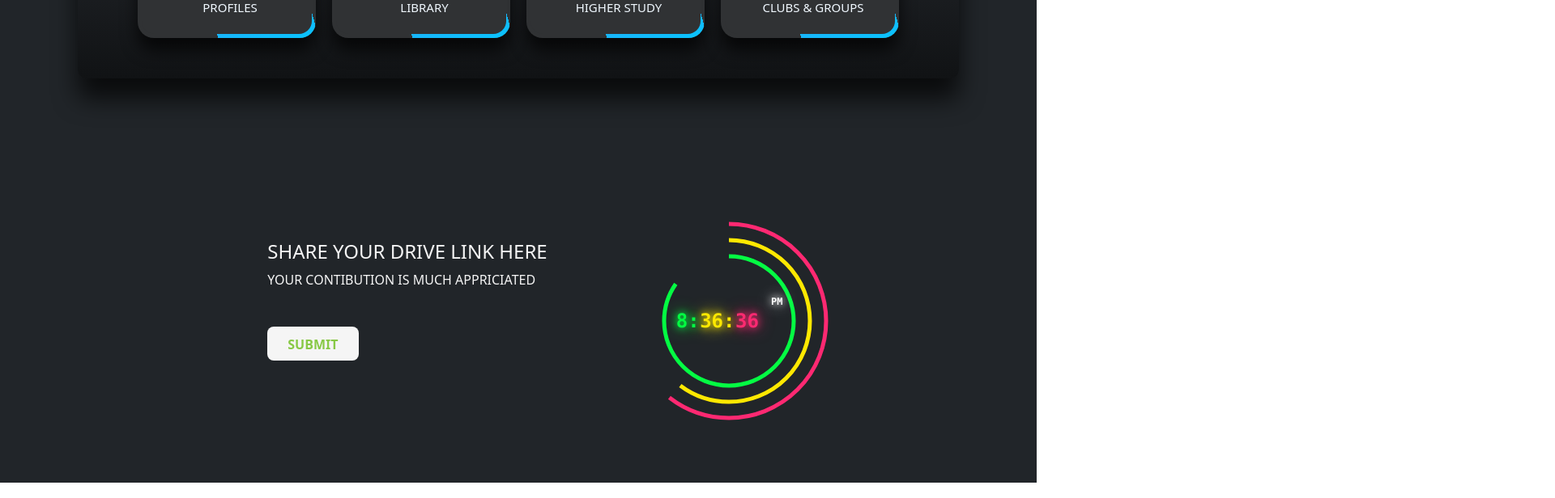
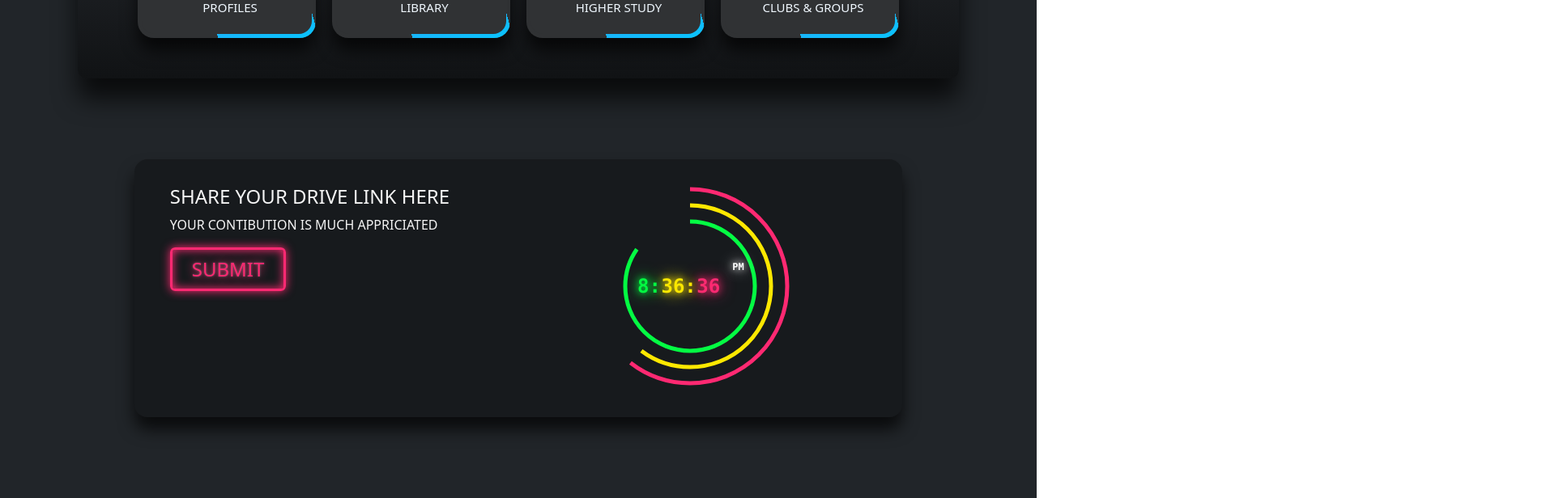
Before and after one commit to Lucky13NS/Kuet-Text-Bot, a React (Create React App) app: page / in a window 1280 px wide. Shown: the part 1731-2347 px from the top of the page at 81% size, 1920 px wide, since content can reach past the window. Built offline with nearby package versions, Linux system fonts and the light colour scheme.

Commit message:
neon button

```diff
--- a/src/components/Home-card/home-card.css
+++ b/src/components/Home-card/home-card.css
@@ -1,3 +1,13 @@
+:root {
+    --clr-neon: #ff2972;
+    --clr-bg: rgba(0, 0, 0, 0.3);
+}
+*,
+*::before,
+*::after {
+  box-sizing: border-box;
+}
+
 .card-background {
     /* position: absolute; */
     background: RGB(33, 37, 41);
@@ -44,7 +54,7 @@
 }
 .card {
     position: relative;
-     background: rgba(48, 50, 52, 1);
+    background: rgba(48, 50, 52, 1);
     /* background: rgba(0, 0, 0, 1); */
     width: 220px;
     height: 400px;
@@ -153,55 +163,117 @@ a:hover, a:visited, a:link, a:active
 }
 
 .clock {
-    /* margin: 160px 0 100px 200px; */
-    margin-top: 200px;
-    margin-bottom: 200px;
+    margin-top: 125px;
+    margin-bottom: 130px;
     margin-left: 200px;
     margin-right: 50px;
 
+
 }
-@media (max-width: 760px) {
+@media (max-width: 985px) {
     .clock {
         scale: 1.2;
         margin-top: 200px;
-        margin-left: 250px;
+        /* margin-left: 225px;
+        margin-left: auto;
+        margin-right: auto;  */
 
     }
 }
-.green {
-    /* background-image: url('../.././images/human.png'); */
-    background: linear-gradient(RGB(1, 176, 65),RGB(136, 201, 70));
-    height: 160px;
-    width: 800px;
-    border-radius: 10px;
 
+.drive-link {
+    background: rgba(0, 0, 0, 0.3);
+    padding: 2rem;
+    height: auto;
+    width: 85%;
+    border-radius: 1rem;
+    margin-bottom: 100px;
+    overflow: hidden;
+    box-shadow: 0 15px 20px rgba(0, 0, 0, 0.7);
+    transition: 0.5s;
 }
+.drive-link:hover {
+    transform: scale(1.01);
+}
+
 @media (max-width: 760px) {
-    .green {
-        scale: 1;
-
-        margin-top: 50px;
-        margin-left: 250px;
+    .drive-link {
+        width: 100%;
     }
 }
+
+
 .drive-link-text {
 
     color: whitesmoke;
     text-align: left;
     white-space: nowrap;
-    margin-top: 100px;
+    /* margin-top: 50px; */
     /* margin-left: 150px; */
 }
-.submit-button {
-    padding-left: 25px;
-    padding-right: 25px;
-    padding-top: 10px;
-    padding-bottom: 8px;
-    border-radius: 8px;
-    margin-top: 30px;
-    margin-bottom: 150px;
-    background: whitesmoke;
-    color: RGB(136, 201, 70);
-    font-weight: 800;
-    border: none;
-}
+
+.neon-button {
+    font-size: 1.5rem;
+
+    display: inline-block;
+    cursor: pointer;
+    text-decoration: none;
+    color: var(--clr-neon);
+    border: var(--clr-neon) 0.125em solid;
+    padding: 0.25em 1em;
+    border-radius: 0.25em;
+
+    text-shadow: 0 0 0.125em hsl(0 0% 100% / 0.3), 0 0 0.45em currentColor;
+
+    box-shadow: inset 0 0 0.5em 0 var(--clr-neon), 0 0 0.5em 0 var(--clr-neon);
+
+    position: relative;
+
+    transition: background-color 100ms linear;
+  }
+
+  .neon-button::before {
+    pointer-events: none;
+    content: "";
+    position: absolute;
+    background: var(--clr-neon);
+    top: 120%;
+    left: 0;
+    width: 100%;
+    height: 100%;
+
+    transform: perspective(1em) rotateX(40deg) scale(1, 0.35);
+    filter: blur(.7em);
+    opacity: 0;
+  }
+
+  .neon-button::after {
+    content: "";
+    position: absolute;
+    top: 0;
+    bottom: 0;
+    left: 0;
+    right: 0;
+    box-shadow: 0 0 2em 0.5em var(--clr-neon);
+    opacity: 0;
+    background-color: var(--clr-neon);
+    z-index: -1;
+    transition: opacity 100ms linear;
+  }
+
+  .neon-button:hover,
+  .neon-button:focus {
+    background: var(--clr-neon);
+    color: white;
+    text-shadow: none;
+
+  }
+
+  .neon-button:hover::before,
+  .neon-button:focus::before {
+    opacity: 1;
+  }
+  .neon-button:hover::after,
+  .neon-button:focus::after {
+    opacity: 1;
+  }
--- a/src/components/Home-card/home-card.js
+++ b/src/components/Home-card/home-card.js
@@ -110,16 +110,19 @@ const home_card= () => {
         </section>
     </div>
 
-
+        {/* Drive link */}
 
     <Container>
-                <Row>
+                <Row className='drive-link'>
                     <Col>
                         <div className=''>
                             <div className='drive-link-text'>
                                 <h4>SHARE YOUR DRIVE LINK HERE</h4>
                                 <p>YOUR CONTIBUTION IS MUCH APPRICIATED</p>
-                                <button onClick={() => console.log('connect')} className='submit-button'>SUBMIT</button>
+
+                                <div className=''>
+                                    <a href='/home' className='neon-button'> SUBMIT</a>
+                                </div>
                             </div>
                         </div>
 
@@ -131,8 +134,11 @@ const home_card= () => {
 
                     </Col>
                 </Row>
+    </Container>
 
-            </Container>
+        {/* Drive link */}
+
+
 </div>
 
   )
```
